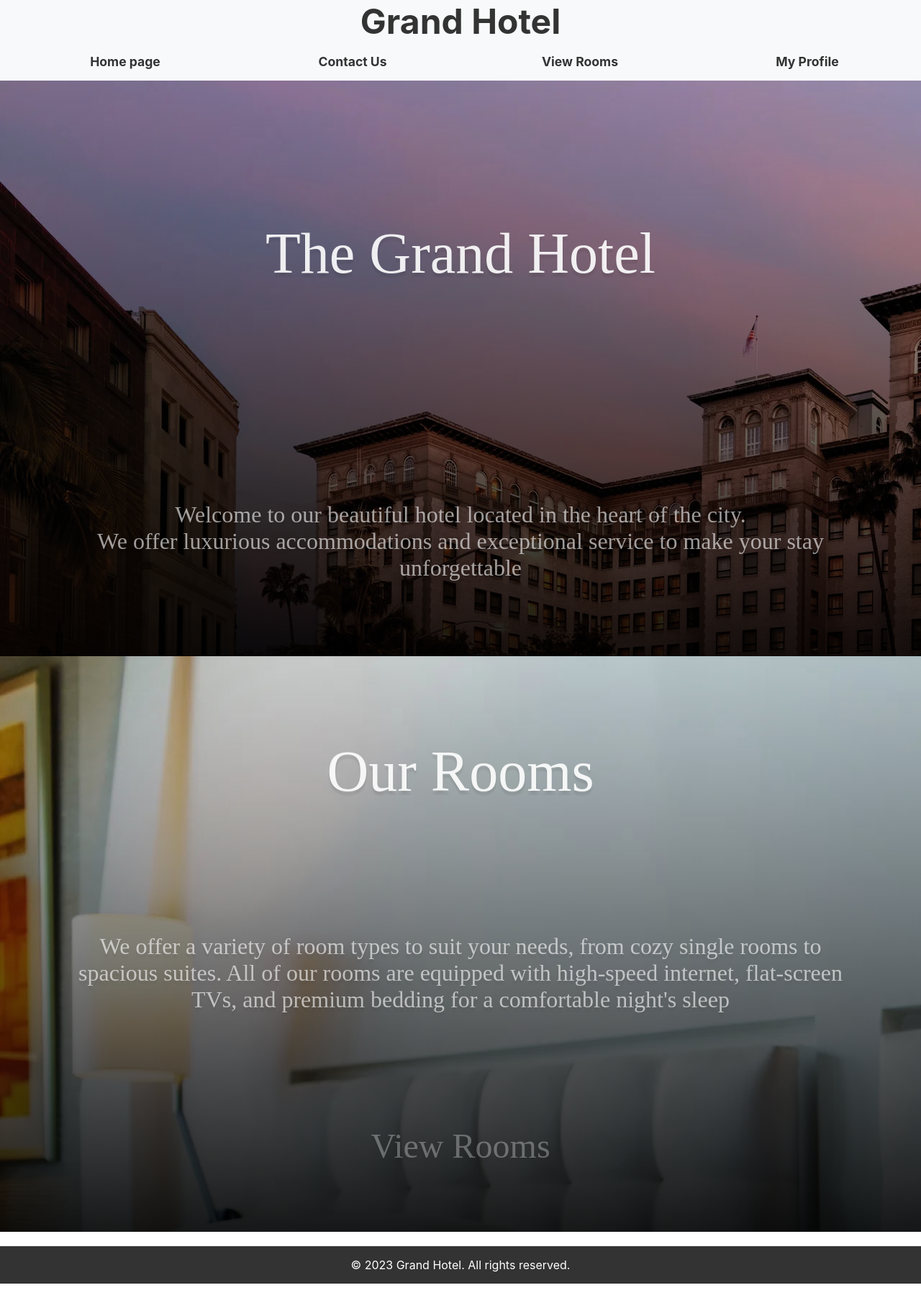
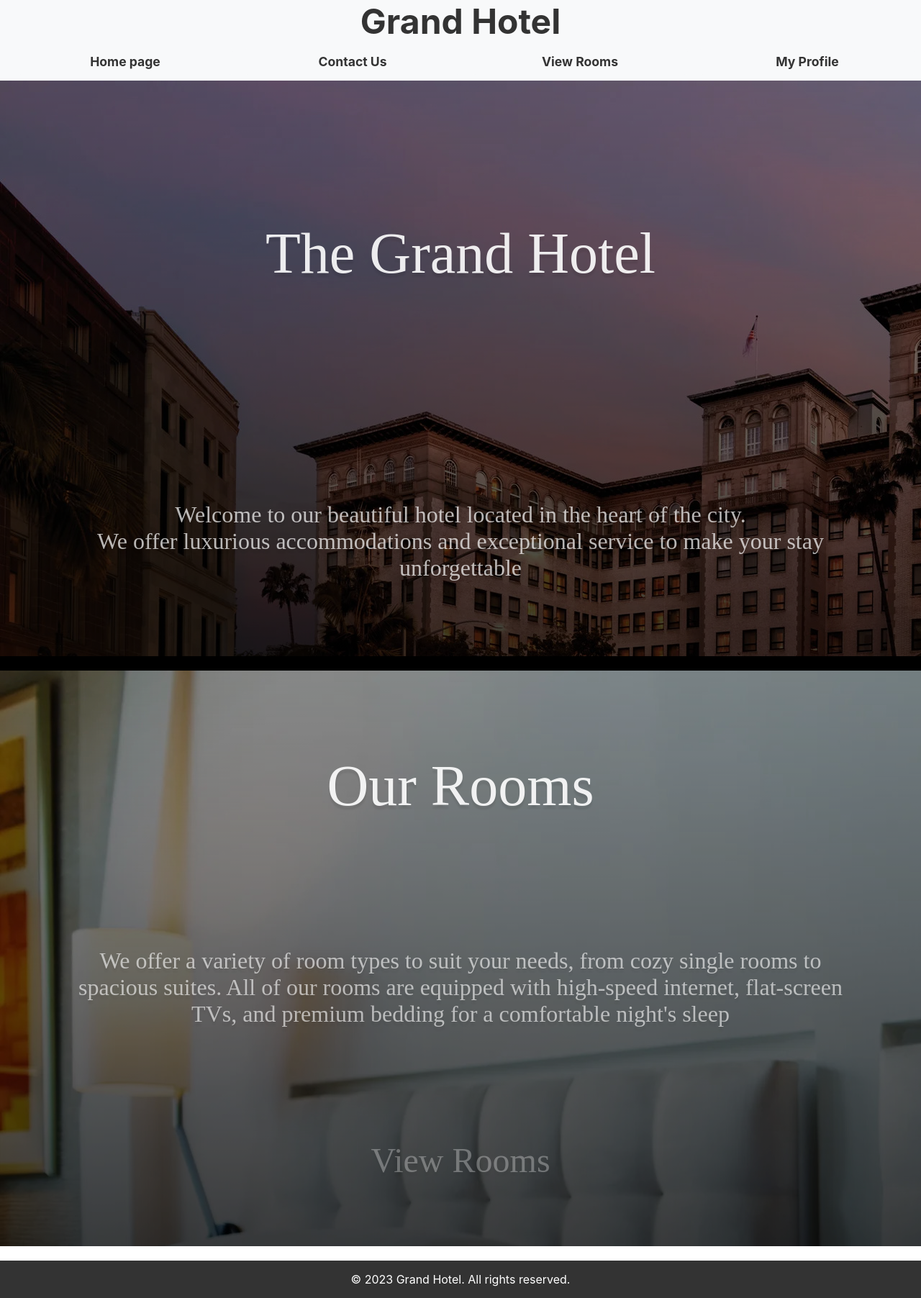
Before and after one commit to paneleon/comp231-001-Team-2-andrea, a React (Create React App) app in the folder hotel-system/: page / in a window 1280 px wide. Shown: the whole page at 72% size. Built offline with nearby package versions, Linux system fonts and the light colour scheme.

Commit message:
Adjusted home screen css

```diff
--- a/hotel-system/src/Screens/Home/Home.css
+++ b/hotel-system/src/Screens/Home/Home.css
@@ -3,14 +3,28 @@
     display: flexbox;
 }
 
+/* Home introduction section */
+
 .home-intro-container {
-    background-image: linear-gradient(rgba(0, 0, 0, 0.1), rgba(0, 0, 0, 0.9)), url('../../../public/images/homeScreenHotelPhotoJPG.jpg');
+    background-image: linear-gradient(rgba(0, 0, 0, 0.0), rgba(0, 0, 0, 0.6)), url('../../../public/images/homeScreenHotelPhotoJPG.jpg');
     height: 100vh;
+    display: flexbox;
+    margin-bottom: 20px;
+}
+
+.home-intro-background-container {
     display: flexbox;
     align-items: center;
     justify-content: center;
     vertical-align: center;
     text-align: center;
+    height: 100%;
+    background-color: rgba(0, 0, 0, 0.4);
+    transition: all 0.5s ease;
+}
+
+.home-intro-background-container:hover {
+    background-color: rgba(0, 0, 0, 0.1);
 }
 
 .home-intro-title-container {
@@ -45,7 +59,7 @@
     font-size: 2rem;
     text-align: center;
     text-shadow: 0 5px 3px rgba(0, 0, 0, 0.1);
-    opacity: 0.6;
+    opacity: 0.7;
     transition: all 0.4s ease;
     padding-left: 100px;
     padding-right: 100px;
@@ -57,14 +71,28 @@
     text-shadow: 0 15px 10px rgb(0, 0, 0);
 }
 
+/* Home room introduction section */
+
 .home-room-container {
-    background-image: linear-gradient(rgba(0, 0, 0, 0.1), rgba(0, 0, 0, 0.9)), url('../../../public/images/hotelBedsJPG.jpg');
+    background-image: linear-gradient(rgba(0, 0, 0, 0.0), rgba(0, 0, 0, 0.6)), url('../../../public/images/hotelBedsJPG.jpg');
     height: 100vh;
+    display: flexbox;
+
+}
+
+.home-room-background-container {
     display: flexbox;
     align-items: center;
     justify-content: center;
     vertical-align: center;
     text-align: center;
+    height: 100%;
+    background-color: rgba(0, 0, 0, 0.4);
+    transition: all 0.5s ease;
+}
+
+.home-room-background-container:hover {
+    background-color: rgba(0, 0, 0, 0.1);
 }
 
 .home-room-title-container {
--- a/hotel-system/src/Screens/Home/Home.js
+++ b/hotel-system/src/Screens/Home/Home.js
@@ -7,6 +7,7 @@ function Home() {
         <>
             <div className='home-main-container'>
                 <div className='home-intro-container'>
+                    <div className='home-intro-background-container'>
                         <div className='home-intro-title-container'>
                             <p className='home-intro-title'>
                                 The Grand Hotel
@@ -19,7 +20,10 @@ function Home() {
                             </p>
                         </div>
                     </div>
+
+                </div>
                 <div className='home-room-container'>
+                    <div className='home-room-background-container'>
                         <div className='home-room-title-container'>
                             <p className='home-room-title'>
                                 Our Rooms
@@ -34,12 +38,11 @@ function Home() {
 
                         </div>
                         <a href='/view-rooms' className='home-room-link'>
-
                             <div className='home-room-link-container'>
                                 View Rooms
                             </div>
                         </a>
-
+                    </div>
                 </div>
             </div >
             {/*
```
Lines whose indentation alone changed are shown as unchanged.
